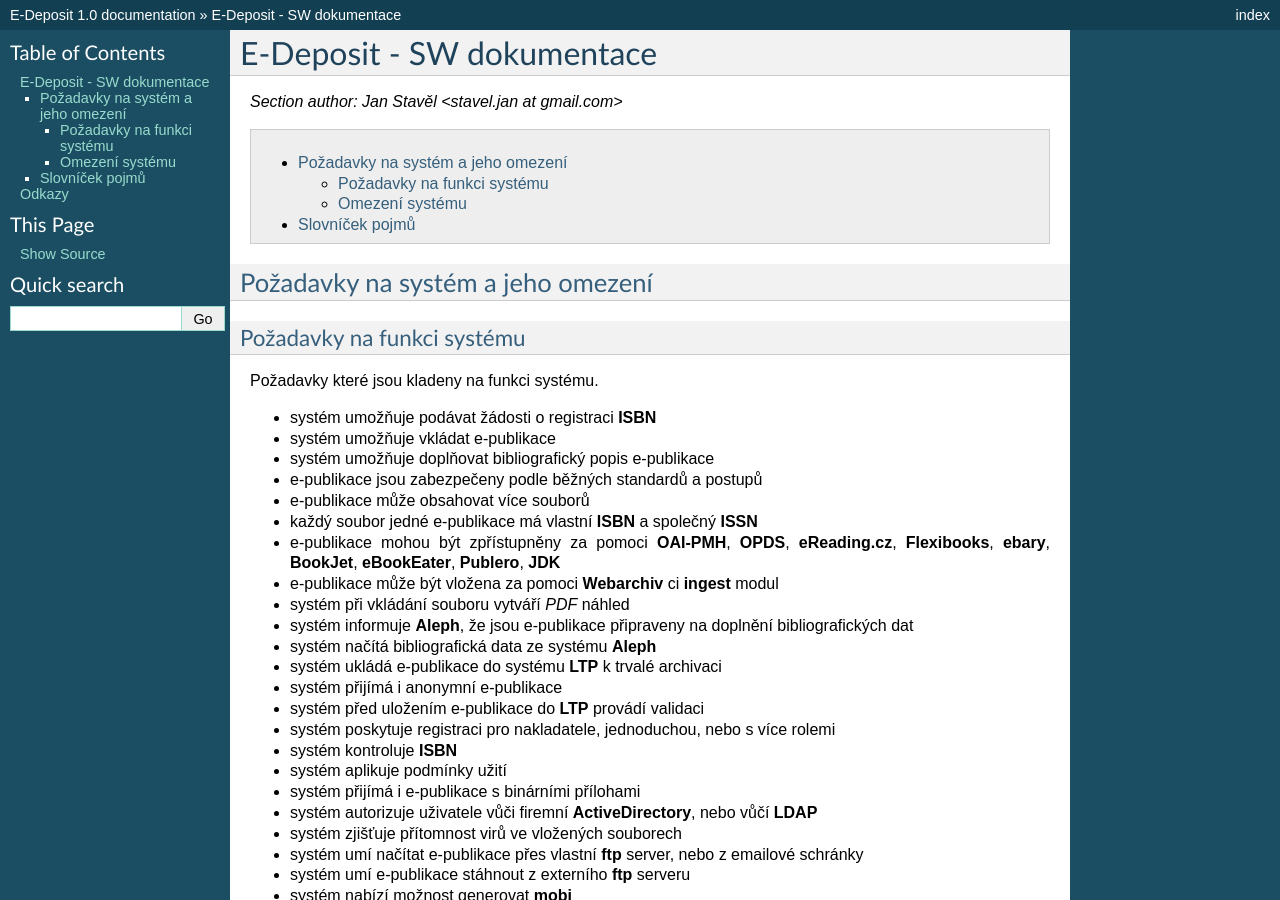
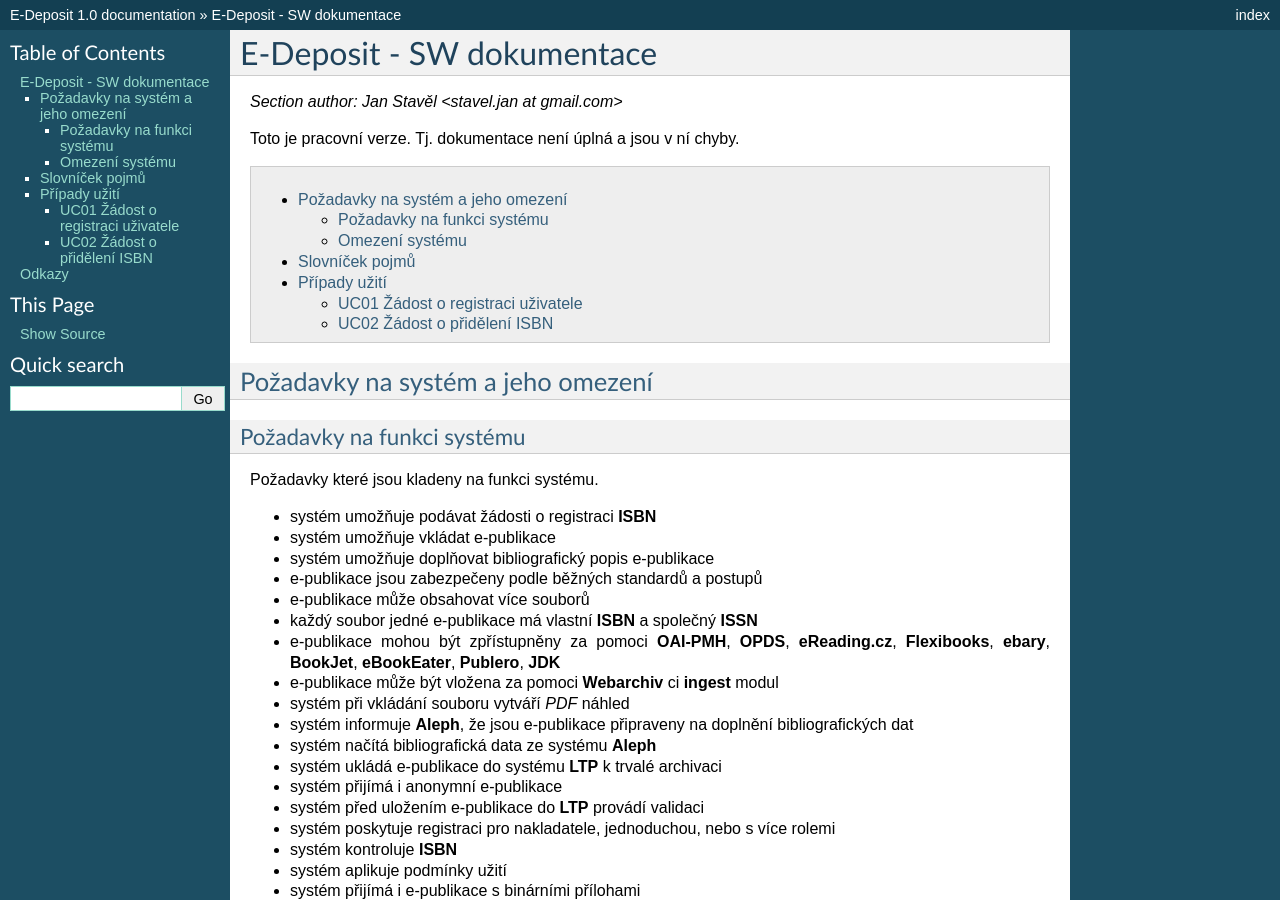
Before and after one commit to edeposit/edeposit.policy, a Sphinx documentation site: the page built from docs/index.rst, in a window 1280 px wide and 900 px high. Built offline with Sphinx 7.4.7, drawn with Linux system fonts in a browser that asks for light colours; some of the changed text lies outside the part shown.

```diff
--- a/docs/index.rst
+++ b/docs/index.rst
@@ -11,24 +11,19 @@ E-Deposit - SW dokumentace
 
 .. sectionauthor:: Jan Stavěl <stavel.jan at gmail.com>
 
+Toto je pracovní verze. Tj. dokumentace není úplná a jsou v ní chyby.
+
 .. contents::
    :local:
 
 .. toctree::
    :maxdepth: 2
 
-..
-   digraph foo {
-      "bar" -> "baz";
-   }
-
-..
-   Alice -> Bob: Hi!
-   Alice <- Bob: How are you?
-
 .. include:: requirements.rst
 
 .. include:: dictionary.rst
+
+.. include:: usecases.rst
 
 Odkazy
 ======
--- /dev/null
+++ b/docs/usecases.rst
@@ -0,0 +1,13 @@
+Případy užití
+-------------
+
+UC01 Žádost o registraci uživatele
+...................................
+
+.. image:: uc01.png
+
+
+UC02 Žádost o přidělení ISBN
+.............................
+
+.. image:: uc02.png
```
Also changed, not shown: docs/uc01.png (added), docs/uc02.png (added), 12 other files.
